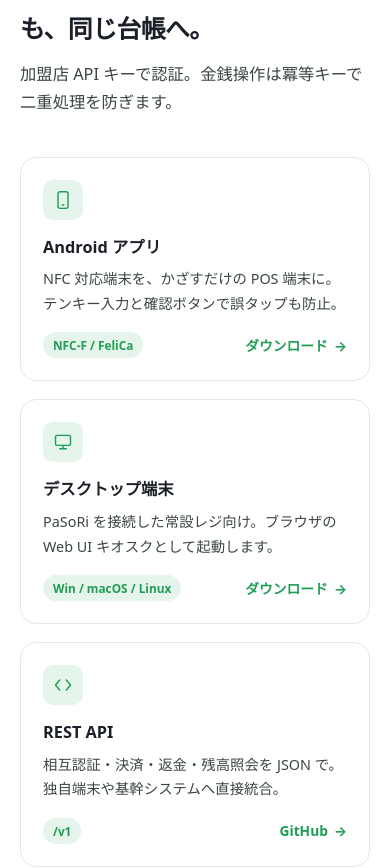
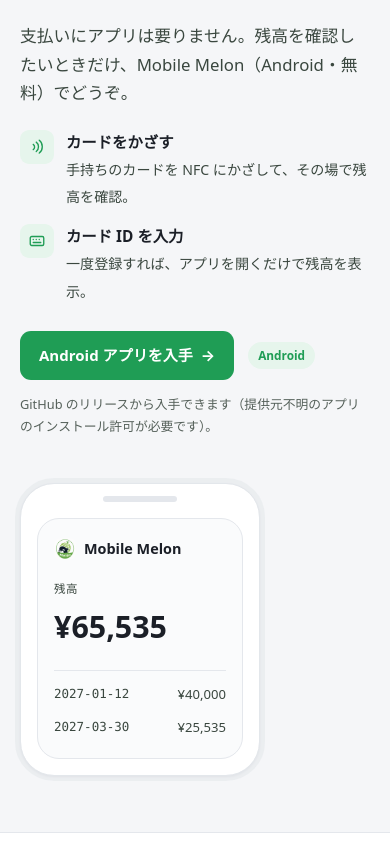
Before and after one commit to soltia48/melon, a Next.js app in the folder web/: page / in a window 390 px wide. Shown: the part 4183-5051 px from the top of the page. Built offline with nearby package versions, Linux system fonts and the light colour scheme; no server answers.

Commit message:
update LP

```diff
--- a/web/app/globals.css
+++ b/web/app/globals.css
@@ -1136,6 +1136,156 @@
   transform: translateX(2px);
 }
 
+/* cardholder app band (Mobile Melon) — the optional balance-check app */
+.lp .app-band .wrap {
+  display: grid;
+  grid-template-columns: 1fr 0.8fr;
+  gap: 48px;
+  align-items: center;
+}
+@media (max-width: 860px) {
+  .lp .app-band .wrap {
+    grid-template-columns: 1fr;
+    gap: 32px;
+    justify-items: start;
+  }
+}
+.lp .app-copy h2 {
+  font-size: clamp(1.55rem, 3.2vw, 2.15rem);
+  font-weight: 800;
+  letter-spacing: -0.02em;
+  margin: 10px 0 0;
+}
+.lp .app-copy p.lead {
+  font-size: 1.05rem;
+  max-width: 46ch;
+  margin: 16px 0 0;
+  color: var(--lp-body);
+}
+.lp .app-ways {
+  list-style: none;
+  margin: 22px 0 0;
+  padding: 0;
+  display: grid;
+  gap: 14px;
+}
+.lp .app-ways li {
+  display: flex;
+  gap: 12px;
+  align-items: flex-start;
+}
+.lp .app-ways .w-ic {
+  flex: none;
+  width: 34px;
+  height: 34px;
+  border-radius: 9px;
+  display: grid;
+  place-items: center;
+  background: var(--accent-weak);
+  color: var(--accent);
+}
+.lp .app-ways b {
+  display: block;
+  font-weight: 700;
+  font-size: 0.96rem;
+  color: var(--text);
+}
+.lp .app-ways span {
+  font-size: 0.88rem;
+  color: var(--lp-body);
+}
+.lp .app-actions {
+  display: flex;
+  align-items: center;
+  gap: 14px;
+  margin-top: 26px;
+  flex-wrap: wrap;
+}
+.lp .app-copy .microcopy {
+  margin-top: 14px;
+  font-size: 0.8rem;
+  color: var(--lp-body);
+  opacity: 0.85;
+}
+
+/* phone mockup — mirrors the app's balance screen */
+.lp .appshot {
+  display: flex;
+  justify-content: center;
+}
+.lp .phone {
+  position: relative;
+  width: 240px;
+  border-radius: 34px;
+  background: var(--panel);
+  border: 1px solid var(--border);
+  box-shadow: var(--shadow);
+  padding: 16px;
+  outline: 6px solid color-mix(in srgb, var(--border) 55%, transparent);
+  outline-offset: -1px;
+}
+.lp .phone .notch {
+  position: absolute;
+  top: 12px;
+  left: 50%;
+  transform: translateX(-50%);
+  width: 74px;
+  height: 6px;
+  border-radius: 999px;
+  background: var(--border);
+}
+.lp .phone .screen {
+  margin-top: 18px;
+  border-radius: 22px;
+  background: var(--panel-2);
+  border: 1px solid var(--border);
+  padding: 18px 16px 20px;
+}
+.lp .phone .ph-top {
+  display: flex;
+  align-items: center;
+  gap: 8px;
+  font-weight: 700;
+  font-size: 0.9rem;
+  color: var(--text);
+}
+.lp .phone .ph-top img {
+  width: 22px;
+  height: 22px;
+  border-radius: 6px;
+}
+.lp .phone .ph-bal {
+  margin-top: 18px;
+}
+.lp .phone .ph-bal .k {
+  font-size: 0.72rem;
+  color: var(--lp-body);
+  letter-spacing: 0.04em;
+}
+.lp .phone .ph-bal .v {
+  font-size: 1.9rem;
+  font-weight: 800;
+  color: var(--text);
+  font-variant-numeric: tabular-nums;
+  margin-top: 2px;
+}
+.lp .phone .ph-rows {
+  margin-top: 18px;
+  border-top: 1px solid var(--border);
+  padding-top: 12px;
+  display: grid;
+  gap: 10px;
+}
+.lp .phone .ph-row {
+  display: flex;
+  justify-content: space-between;
+  font-size: 0.82rem;
+  color: var(--lp-body);
+}
+.lp .phone .ph-row .mono {
+  font-family: ui-monospace, SFMono-Regular, Menlo, monospace;
+}
+
 /* cta band — committed deep green (readable in both themes) */
 .lp .cta-band {
   position: relative;
--- a/web/components/landing.tsx
+++ b/web/components/landing.tsx
@@ -5,6 +5,7 @@
 const GITHUB = "https://github.com/soltia48/melon";
 const DL_DESKTOP = "https://github.com/soltia48/melon/releases";
 const DL_ANDROID = "https://github.com/soltia48/MelonTerminal-Android/releases";
+const DL_MOBILE = "https://github.com/soltia48/MobileMelon-Android/releases";
 
 /** Slashed circle — marks the things a user does NOT have to get hold of. */
 function NoIcon() {
@@ -298,6 +299,98 @@
         </div>
       </section>
 
+      <section id="app" className="app-band">
+        <div className="wrap">
+          <div className="app-copy">
+            <div className="eyebrow">{c.app.eyebrow}</div>
+            <h2>{c.app.h2}</h2>
+            <p className="lead">{c.app.lead}</p>
+            <ul className="app-ways">
+              <li>
+                <span className="w-ic" aria-hidden="true">
+                  <svg
+                    width="18"
+                    height="18"
+                    viewBox="0 0 24 24"
+                    fill="none"
+                    stroke="currentColor"
+                    strokeWidth="1.8"
+                    strokeLinecap="round"
+                    strokeLinejoin="round"
+                  >
+                    <path d="M7 8.5c2.4 1.8 2.4 5.2 0 7M11 5.5c4 3 4 9.5 0 12.5M15 3c5.4 4 5.4 13 0 17" />
+                  </svg>
+                </span>
+                <div>
+                  <b>{c.app.tap.t}</b>
+                  <span>{c.app.tap.b}</span>
+                </div>
+              </li>
+              <li>
+                <span className="w-ic" aria-hidden="true">
+                  <svg
+                    width="18"
+                    height="18"
+                    viewBox="0 0 24 24"
+                    fill="none"
+                    stroke="currentColor"
+                    strokeWidth="1.8"
+                    strokeLinecap="round"
+                    strokeLinejoin="round"
+                  >
+                    <rect x="3" y="6" width="18" height="12" rx="2" />
+                    <path d="M7 10h.01M11 10h.01M15 10h.01M7 14h10" />
+                  </svg>
+                </span>
+                <div>
+                  <b>{c.app.id.t}</b>
+                  <span>{c.app.id.b}</span>
+                </div>
+              </li>
+            </ul>
+            <div className="app-actions">
+              <a
+                className="btn btn-primary"
+                href={DL_MOBILE}
+                target="_blank"
+                rel="noopener noreferrer"
+              >
+                {c.app.download} <span className="arw">→</span>
+              </a>
+              <span className="pill">{c.app.pill}</span>
+            </div>
+            <p className="microcopy">{c.app.note}</p>
+          </div>
+
+          <div className="appshot" aria-hidden="true">
+            <div className="phone">
+              <span className="notch" />
+              <div className="screen">
+                <div className="ph-top">
+                  {/* eslint-disable-next-line @next/next/no-img-element */}
+                  <img src="/melon-logo.png" alt="" />
+                  <span>Mobile Melon</span>
+                </div>
+                <div className="ph-bal">
+                  <div className="k">{c.app.balance}</div>
+                  <div className="v">¥65,535</div>
+                </div>
+                <div className="ph-rows">
+                  <div className="ph-row">
+                    <span className="mono">2027-01-12</span>
+                    <span>¥40,000</span>
+                  </div>
+                  <div className="ph-row">
+                    <span className="mono">2027-03-30</span>
+                    <span>¥25,535</span>
+                  </div>
+                </div>
+              </div>
+            </div>
+          </div>
+        </div>
+      </section>
+
       <section id="terminals" className="term-band">
         <div className="wrap">
           <div className="sec-head">
@@ -454,6 +547,9 @@
               <a href={DL_ANDROID} target="_blank" rel="noopener noreferrer">
                 {c.footer.dlAndroid}
               </a>
+              <a href={DL_MOBILE} target="_blank" rel="noopener noreferrer">
+                {c.footer.dlMobile}
+              </a>
             </div>
             <div className="col">
               <h4>{c.footer.legal}</h4>
--- a/web/lib/lp-copy.tsx
+++ b/web/lib/lp-copy.tsx
@@ -70,6 +70,18 @@
     desktop: Item & { pill: string };
     api: Item & { pill: string };
   };
+  /** The optional cardholder app (Mobile Melon) — balance checking only. */
+  app: {
+    eyebrow: string;
+    h2: ReactNode;
+    lead: ReactNode;
+    tap: Item;
+    id: Item;
+    download: string;
+    pill: string;
+    note: string;
+    balance: string;
+  };
   cta: { h2: string; lead: string; contact: string; portal: string };
   footer: {
     about: string;
@@ -82,6 +94,7 @@
     contact: string;
     dlDesktop: string;
     dlAndroid: string;
+    dlMobile: string;
     terms: string;
     merchantTerms: string;
     note: string;
@@ -247,6 +260,28 @@
       pill: "/v1",
     },
   },
+  app: {
+    eyebrow: "利用者向けアプリ・任意",
+    h2: "残高は、スマホで。",
+    lead: (
+      <>
+        支払いにアプリは要りません。残高を確認したいときだけ、Mobile
+        Melon（Android・無料）でどうぞ。
+      </>
+    ),
+    tap: {
+      t: "カードをかざす",
+      b: "手持ちのカードを NFC にかざして、その場で残高を確認。",
+    },
+    id: {
+      t: "カード ID を入力",
+      b: "一度登録すれば、アプリを開くだけで残高を表示。",
+    },
+    download: "Android アプリを入手",
+    pill: "Android",
+    note: "GitHub のリリースから入手できます（提供元不明のアプリのインストール許可が必要です）。",
+    balance: "残高",
+  },
   cta: {
     h2: "導入をご検討ですか?",
     lead: "Melon の導入・お見積りは、お問い合わせページからご相談ください。すでに加盟店の方は、ポータルからサインインできます。",
@@ -264,6 +299,7 @@
     contact: "お問い合わせ",
     dlDesktop: "デスクトップ版ダウンロード",
     dlAndroid: "Android 版ダウンロード",
+    dlMobile: "残高確認アプリ (Android)",
     terms: "利用規約",
     merchantTerms: "加盟店規約",
     note: "Melon は前払式支払手段(第三者型)の発行・管理基盤です。",
@@ -419,6 +455,28 @@
       pill: "/v1",
     },
   },
+  app: {
+    eyebrow: "For cardholders · optional",
+    h2: "Your balance, on your phone.",
+    lead: (
+      <>
+        You don&rsquo;t need an app to pay with Melon. When you just want to
+        check your balance, there&rsquo;s Mobile Melon (Android, free).
+      </>
+    ),
+    tap: {
+      t: "Tap your card",
+      b: "Hold your card to the phone&rsquo;s NFC and see the balance on the spot.",
+    },
+    id: {
+      t: "Enter your card ID",
+      b: "Register it once, then just open the app to see your balance.",
+    },
+    download: "Get the Android app",
+    pill: "Android",
+    note: "Available from GitHub releases (installing apps from unknown sources must be allowed).",
+    balance: "Balance",
+  },
   cta: {
     h2: "Thinking about Melon?",
     lead: "Get in touch through our contact page for rollout and pricing. Already a merchant? Sign in from the portal.",
@@ -437,6 +495,7 @@
     contact: "Contact",
     dlDesktop: "Desktop terminal",
     dlAndroid: "Android app",
+    dlMobile: "Balance app (Android)",
     // Japanese is the binding text, so say so rather than implying a translation.
     terms: "利用規約 — Terms of Use (Japanese)",
     merchantTerms: "加盟店規約 — Merchant Terms (Japanese)",
```
